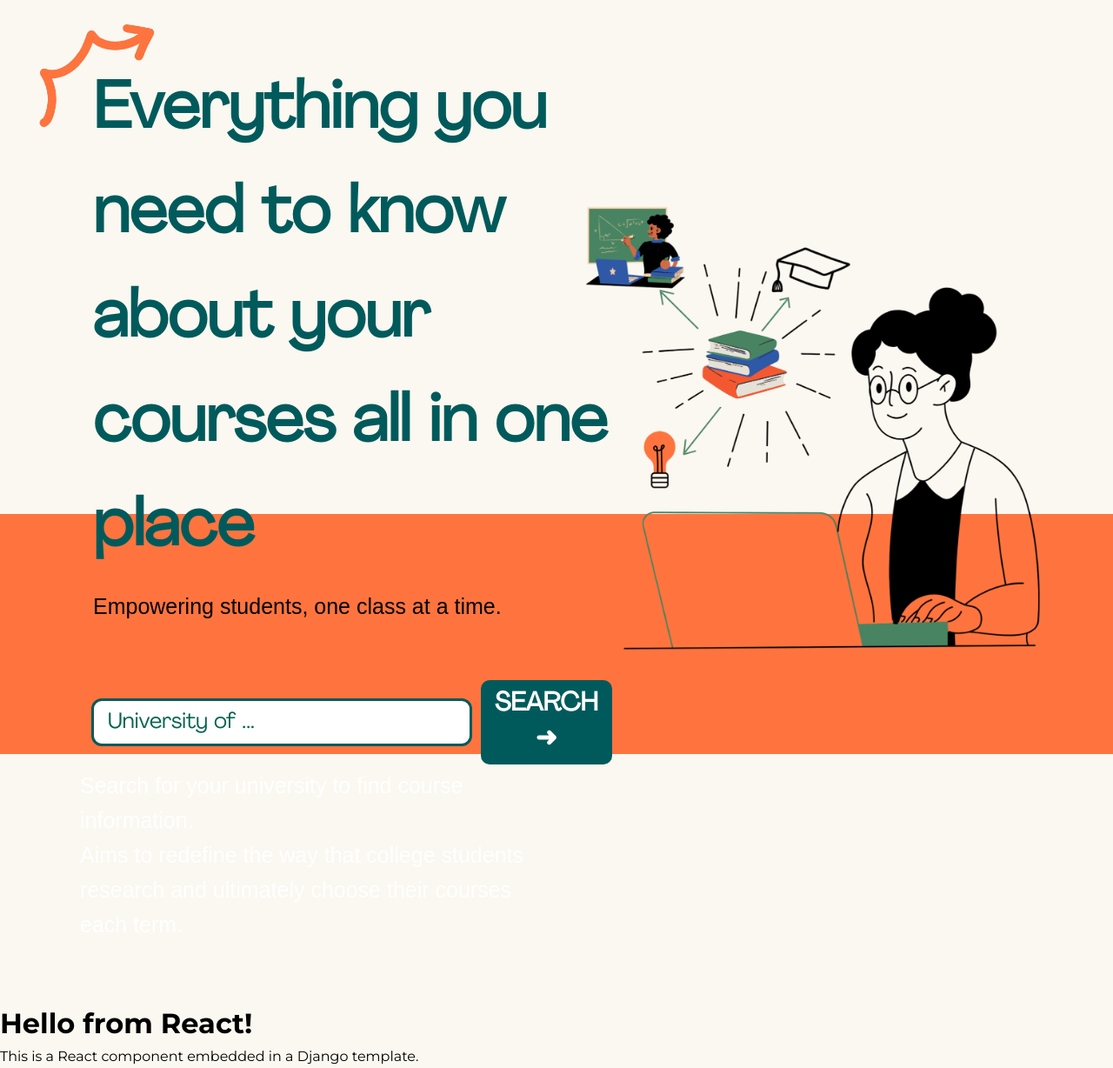
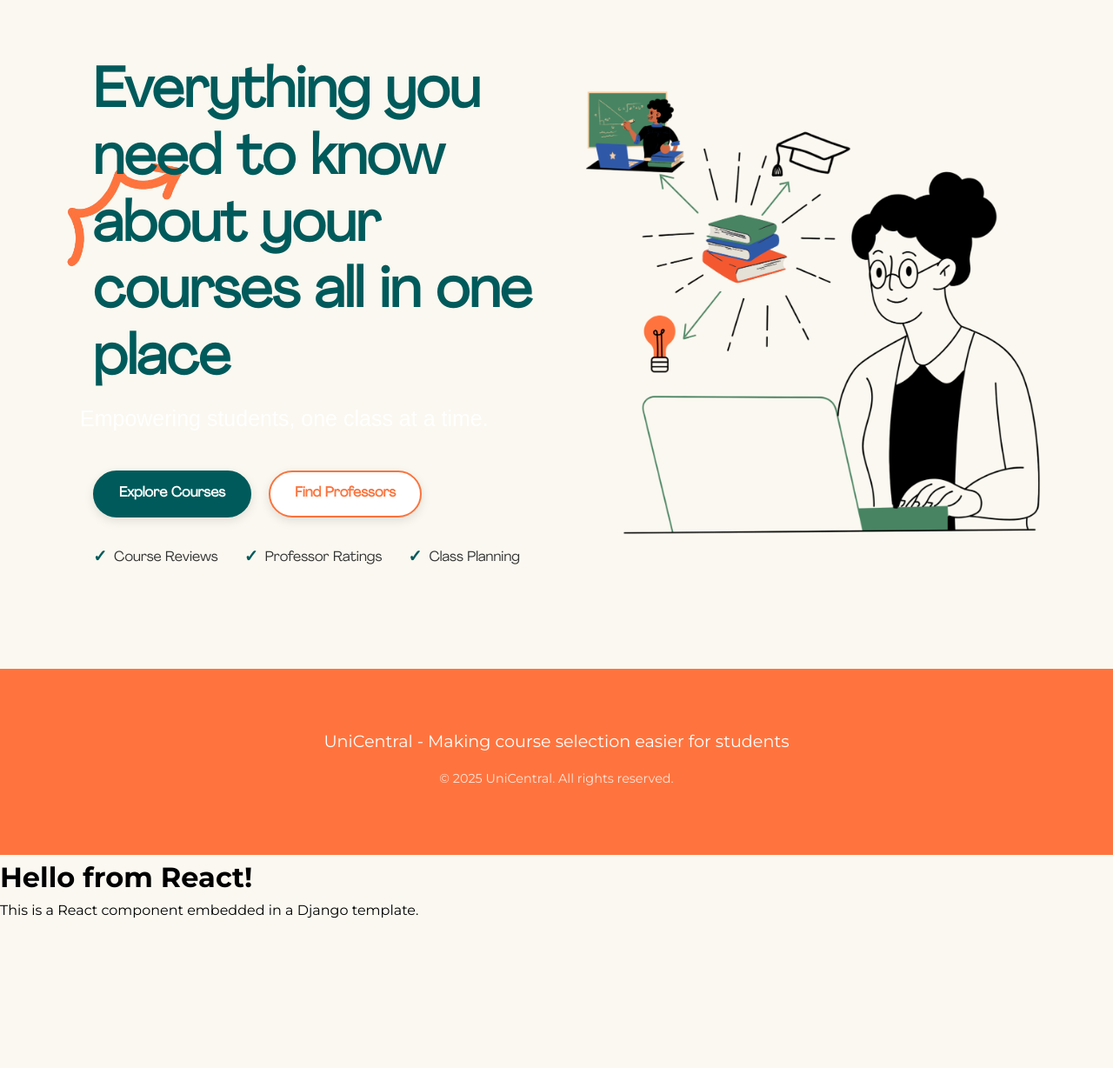
Before and after one commit to AhmedZ70/UniCentral, a Django app: page / in a window 1280 px wide. Shown: the part 91-1319 px from the top of the page at 87% size. After the commit the page ends 1147 px from the top, so only its background shows below. Run offline with Django 5.2, Linux system fonts and the light colour scheme; some libraries are stand-ins or nearby versions.

Commit message:
maing page adjustments

```diff
--- a/backend/uni_central/uni_central/static/css/style.css
+++ b/backend/uni_central/uni_central/static/css/style.css
@@ -1,7 +1,7 @@
 /* ============================================= */
 /* General                                       */
 /* ============================================= */
-body, html, ul, li, p, h1, h2, select {
+body, html, ul, li, p, h1, h2, h3, select {
   margin: 0;
   padding: 0;
   box-sizing: border-box;
@@ -11,6 +11,7 @@ body {
   font-family: 'Montserrat', sans-serif;
   line-height: 1.6;
   background-color: #FAF8F0;
+  overflow-x: hidden;
 }
 
 @font-face {
@@ -29,6 +30,8 @@ body {
   justify-content: space-between;
   align-items: center;
   padding: 3rem 2rem;
+  position: relative;
+  overflow: hidden;
 }
 
 .text-container {
@@ -37,26 +40,32 @@ body {
 }
 
 .text-content {
-  max-width: 50%;
+  max-width: 650px;
   font-family: 'Agrandir', sans-serif;
+  position: relative;
+  z-index: 2;
 }
 
 .text-content h1 {
-  font-size: 2.5rem;
+  font-size: 4rem;
   font-family: 'Agrandir', sans-serif;
-  font-size: 75px;
   color: #005a5b;
   margin-left: 75px;
-  margin-right: -60px;
+  line-height: 1.2;
 }
 
 .text-content p:first-of-type {
-  margin-top: 0.5rem;
+  margin-top: 1.5rem;
   font-family: 'Poppins-light', sans-serif;
-  font-weight: 50;
-  font-size: 25px;
+  font-weight: 400;
+  font-size: 1.5rem;
   color: black;
   margin-left: 75px;
+}
+
+.highlight-text {
+  position: relative;
+  display: inline-block;
 }
 
 .orange-arrow {
@@ -66,6 +75,121 @@ body {
   width: 150px;
   height: auto;
   z-index: 0;
+}
+
+/* Call-to-action buttons */
+.cta-container {
+  display: flex;
+  gap: 20px;
+  margin-top: 2.5rem;
+  margin-left: 75px;
+}
+
+.cta-button {
+  padding: 12px 28px;
+  font-size: 1rem;
+  font-weight: 600;
+  text-align: center;
+  border-radius: 30px;
+  text-decoration: none;
+  transition: all 0.3s ease;
+  cursor: pointer;
+  box-shadow: 0 4px 12px rgba(0, 0, 0, 0.1);
+}
+
+.cta-button.primary {
+  background-color: #005a5b;
+  color: white;
+  border: 2px solid #005a5b;
+}
+
+.cta-button.primary:hover {
+  background-color: #004243;
+  transform: translateY(-3px);
+  box-shadow: 0 6px 15px rgba(0, 90, 91, 0.2);
+}
+
+.cta-button.secondary {
+  background-color: white;
+  color: #fa743e;
+  border: 2px solid #fa743e;
+}
+
+.cta-button.secondary:hover {
+  background-color: #fa743e;
+  color: white;
+  transform: translateY(-3px);
+  box-shadow: 0 6px 15px rgba(250, 116, 62, 0.2);
+}
+
+/* Feature highlights */
+.feature-highlights {
+  display: flex;
+  gap: 30px;
+  margin-top: 2rem;
+  margin-left: 75px;
+}
+
+.feature {
+  display: flex;
+  align-items: center;
+  gap: 8px;
+}
+
+.feature-icon {
+  color: #005a5b;
+  font-size: 1.2rem;
+  font-weight: bold;
+}
+
+.feature-text {
+  font-size: 1rem;
+  color: #333;
+  font-weight: 500;
+}
+
+/* Illustration */
+.illustrations img {
+  width: 525px;
+  height: auto;
+  margin-right: 50px;
+  position: relative;
+  z-index: 1;
+}
+
+/* ============================================= */
+/* Orange Bar Footer                               */
+/* ============================================= */
+.orange-bar {
+  height: auto;
+  min-height: 150px;
+  width: 100%;
+  background-color: #ff743e;
+  position: relative;
+  padding: 2rem 0;
+  margin-top: 4rem;
+  display: flex;
+  align-items: center;
+  justify-content: center;
+}
+
+.footer-content {
+  text-align: center;
+  color: white;
+  max-width: 800px;
+  padding: 0 2rem;
+}
+
+.footer-content p {
+  font-size: 1.2rem;
+  margin-bottom: 0.5rem;
+  font-weight: 500;
+}
+
+.copyright {
+  font-size: 0.9rem !important;
+  opacity: 0.8;
+  margin-top: 1rem;
 }
 
 /* ============================================= */
@@ -128,29 +252,6 @@ body {
   margin-left: 60px;
   margin-bottom: 20px;
 }
-
-/* Illustration */
-.illustrations img {
-  width: 525px;
-  height: auto;
-  margin-right: 50px;
-  margin-bottom: 180px;
-}
-
-/* ============================================= */
-/* Orange Bar                                     */
-/* ============================================= */
-.orange-bar {
-  position: absolute;
-  top: 682px;
-  height: 276px;
-  width: 100%;
-  z-index: 0;
-  background-color: #ff743e;
-  z-index: -1;
-}
-
-
 
 /* ============================================= */
 /* Active Link Styling                            */
--- a/backend/uni_central/uni_central/templates/index.html
+++ b/backend/uni_central/uni_central/templates/index.html
@@ -14,21 +14,44 @@
     <section class="hero">
       <div class="text-content">
         <div class="text-container">
-          <h1><span class="overlap-arrow">Everything you need to know about your courses all in one place</span></h1>
+          <h1><span class="highlight-text">Everything you need to know about your courses all in one place</span></h1>
         </div>
         <img src="{% static 'assets/orange_arrow_transparent.png' %}" alt="Orange Arrow" class="orange-arrow">
         <p>Empowering students, one class at a time.</p>
-        <div class="search-bar">
-          <input type="text" placeholder="University of ..." class="search-input">
-          <button class="search-btn">SEARCH &#10140;</button>
+
+        <div class="cta-container">
+          <a href="/courses/" class="cta-button primary">Explore Courses</a>
+          <a href="/professors/" class="cta-button secondary">Find Professors</a>
         </div>
-        <p class="subtext">Search for your university to find course information.<br>Aims to redefine the way that college students research and ultimately choose their courses each term.</p>
+
+        <div class="feature-highlights">
+          <div class="feature">
+            <span class="feature-icon">✓</span>
+            <span class="feature-text">Course Reviews</span>
+          </div>
+          <div class="feature">
+            <span class="feature-icon">✓</span>
+            <span class="feature-text">Professor Ratings</span>
+          </div>
+          <div class="feature">
+            <span class="feature-icon">✓</span>
+            <span class="feature-text">Class Planning</span>
+          </div>
+        </div>
       </div>
       <div class="illustrations">
         <img src="{% static 'assets/student_studying_transparent.png' %}" alt="Student Illustration">
       </div>
     </section>
-    <div class="orange-bar"></div>
+
+    <!-- Orange Bar as Footer -->
+    <div class="orange-bar">
+      <div class="footer-content">
+        <p>UniCentral - Making course selection easier for students</p>
+        <p class="copyright">© 2025 UniCentral. All rights reserved.</p>
+      </div>
+    </div>
+
     <!-- React Root Element -->
     <div id="react-root"></div>
   </main>
```
Also changed, not shown: other parts of backend/uni_central/uni_central/static/css/style.css (+105 -0 lines).
